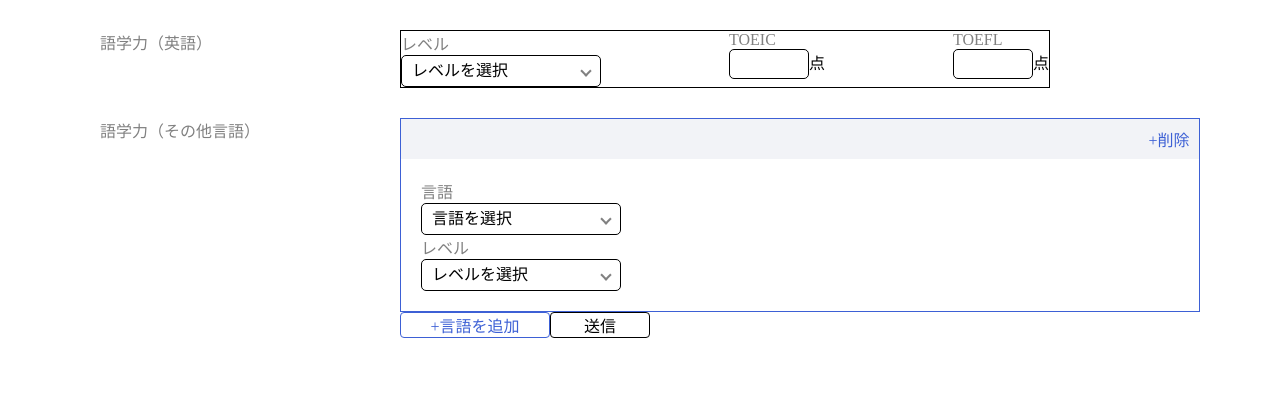
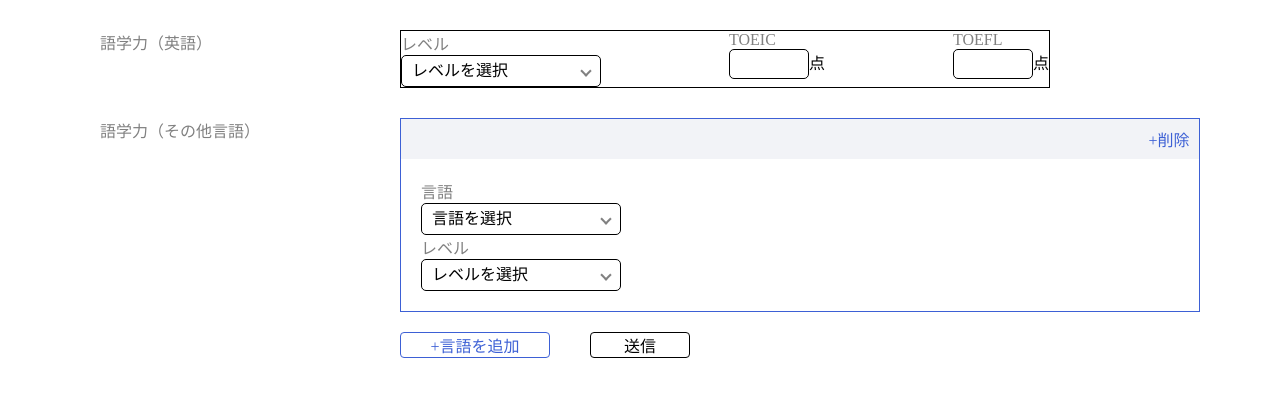
Before and after one commit to bitaKitsui/language-skill-form, a Vue app: page / in a window 1280 px wide. Shown: the top 396 px of the page. Built offline with nearby package versions, Linux system fonts and the light colour scheme.

Commit message:
fix: buttonsとの間隔修正

```diff
--- a/src/components/molecules/BaseButtons.vue
+++ b/src/components/molecules/BaseButtons.vue
@@ -5,6 +5,7 @@ import BaseButton from '../atoms/BaseButton.vue'
 
 <template>
   <div class="buttons">
+    <div class="buttons__icon-button">
       <BaseIconButton
         :label="'言語を追加'"
         :type="'button'"
@@ -12,6 +13,7 @@ import BaseButton from '../atoms/BaseButton.vue'
         :outlined="true"
         :width="'150px'"
       />
+    </div>
     <BaseButton
       :label="'送信'"
       :type="'submit'"
@@ -25,4 +27,8 @@ import BaseButton from '../atoms/BaseButton.vue'
 .buttons {
   display: flex;
 }
+
+.buttons__icon-button {
+  margin-right: 40px;
+}
 </style>
--- a/src/components/organisms/BaseOtherLanguageForm.vue
+++ b/src/components/organisms/BaseOtherLanguageForm.vue
@@ -46,6 +46,7 @@ const { width } = toRefs(props)
 
 .form-border {
   border: 1px solid #3d60d5;
+  margin-bottom: 20px;
 }
 
 .form-header {
```
Lines whose indentation alone changed are shown as unchanged.
